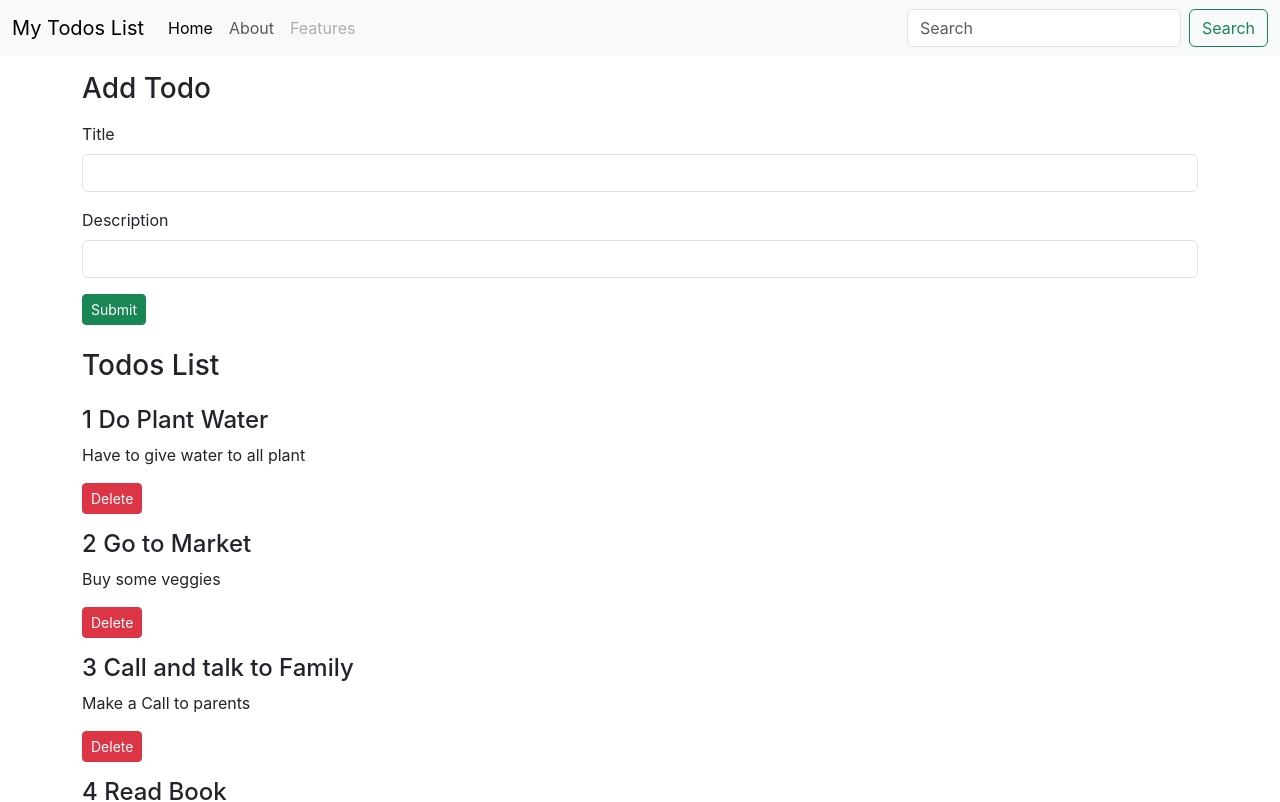
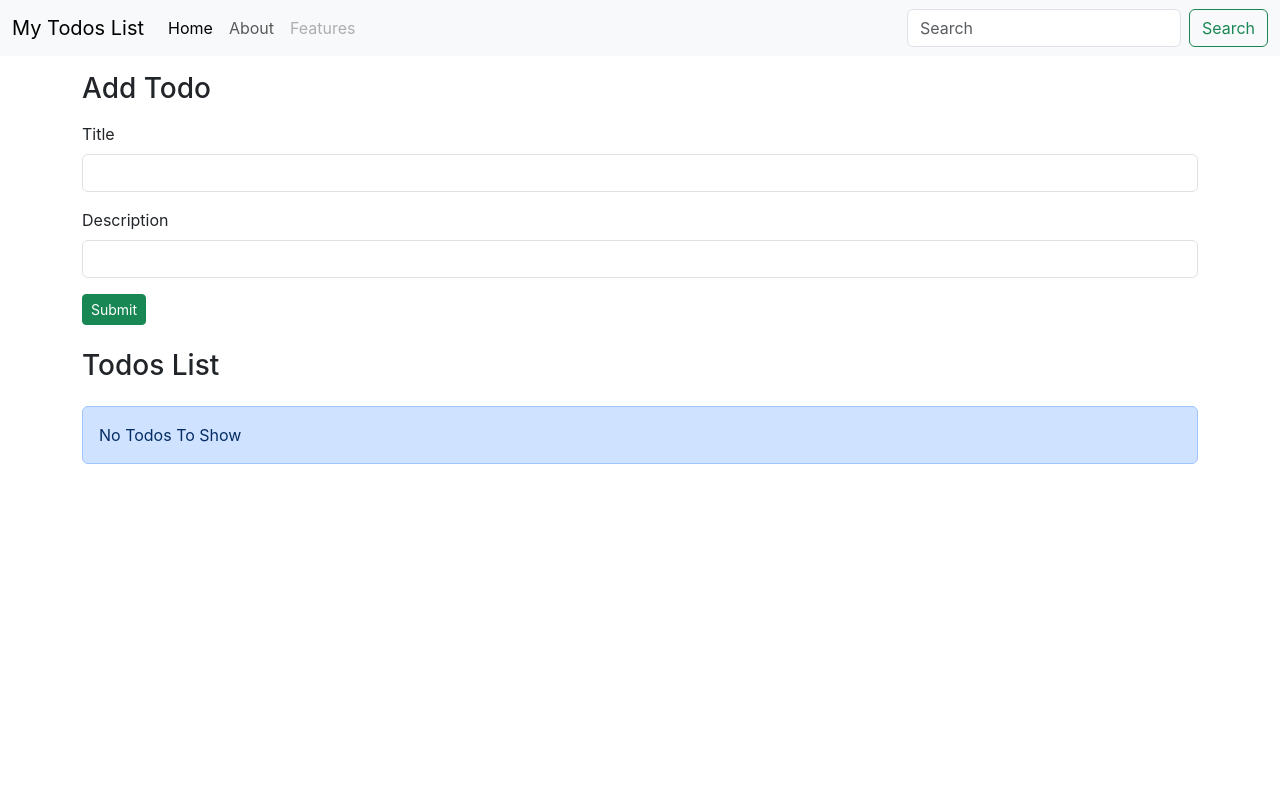
Before and after one commit to thisispramod/todos-app-react, a React (Create React App) app: page / in a window 1280 px wide. Shown: the top 802 px of the page. Built offline with nearby package versions, Linux system fonts and the light colour scheme.

Commit message:
using here localStorage to store todos data

```diff
--- a/src/App.js
+++ b/src/App.js
@@ -6,6 +6,13 @@ import AddTodo from "./MyComponents/AddTodo";
 import React, { useState } from 'react';
 
 function App() {
+  let initTodo;
+  if(localStorage.getItem("todos")===null){
+    initTodo=[];
+  }else{
+    initTodo = JSON.parse(localStorage.getItem("todos"));
+  }
+
   const onDelete = (todo) =>{
   console.log("Hi I am Delete of ", todo);
     // This way is not working
@@ -14,10 +21,16 @@ function App() {
     setTodos(todos.filter((e)=>{
       return e!==todo;
     }));
+    localStorage.setItem("todos", JSON.stringify(todos));
   }
 
   const addTodo = (title, desc) =>{
-    let sno = todos[todos.length-1].sno+1;
+    let sno;
+    if(todos.length==0){
+      sno = 1;
+    }else{
+      sno = todos[todos.length-1].sno+1;
+    }
     const myTodo = {
       sno:sno,
       title:title,
@@ -25,30 +38,9 @@ function App() {
     }
     setTodos([...todos, myTodo]);
     console.log(myTodo);
-
+    localStorage.setItem("todos",JSON.stringify(todos));
   };
-  const [todos, setTodos] = useState([
-    {
-      sno : "1",
-      title : "Do Plant Water",
-      desc : "Have to give water to all plant"
-    },
-    {
-      sno : "2",
-      title : "Go to Market",
-      desc : "Buy some veggies"
-    },
-    {
-      sno : "3",
-      title : "Call and talk to Family",
-      desc : "Make a Call to parents"
-    },
-    {
-      sno : "4",
-      title : "Read Book",
-      desc : "Need to complete 4 Pages of Atomic Habits"
-    }
-  ]);
+  const [todos, setTodos] = useState(initTodo);
   return (
     <>
     <Header title="My Todos List" searchBar="false" />
--- a/src/MyComponents/AddTodo.js
+++ b/src/MyComponents/AddTodo.js
@@ -1,5 +1,5 @@
 import React, {useState} from 'react';
-const AddTodo = () => {
+const AddTodo = (props) => {
     const [title, setTitle] = useState("");
     const [desc, setDesc] = useState("");
     const submit = ((e)=>{
@@ -8,10 +8,10 @@ const AddTodo = () => {
             alert("Can not blank Anyone");
             return false;
         }
-        AddTodo(title, desc);
+        props.addTodo(title, desc);
     });
   return (
-    <div class="container">
+    <div className="container">
         <form onSubmit={submit} >
             <h3 className="my-3">Add Todo</h3>
             <div className="mb-3">
```
